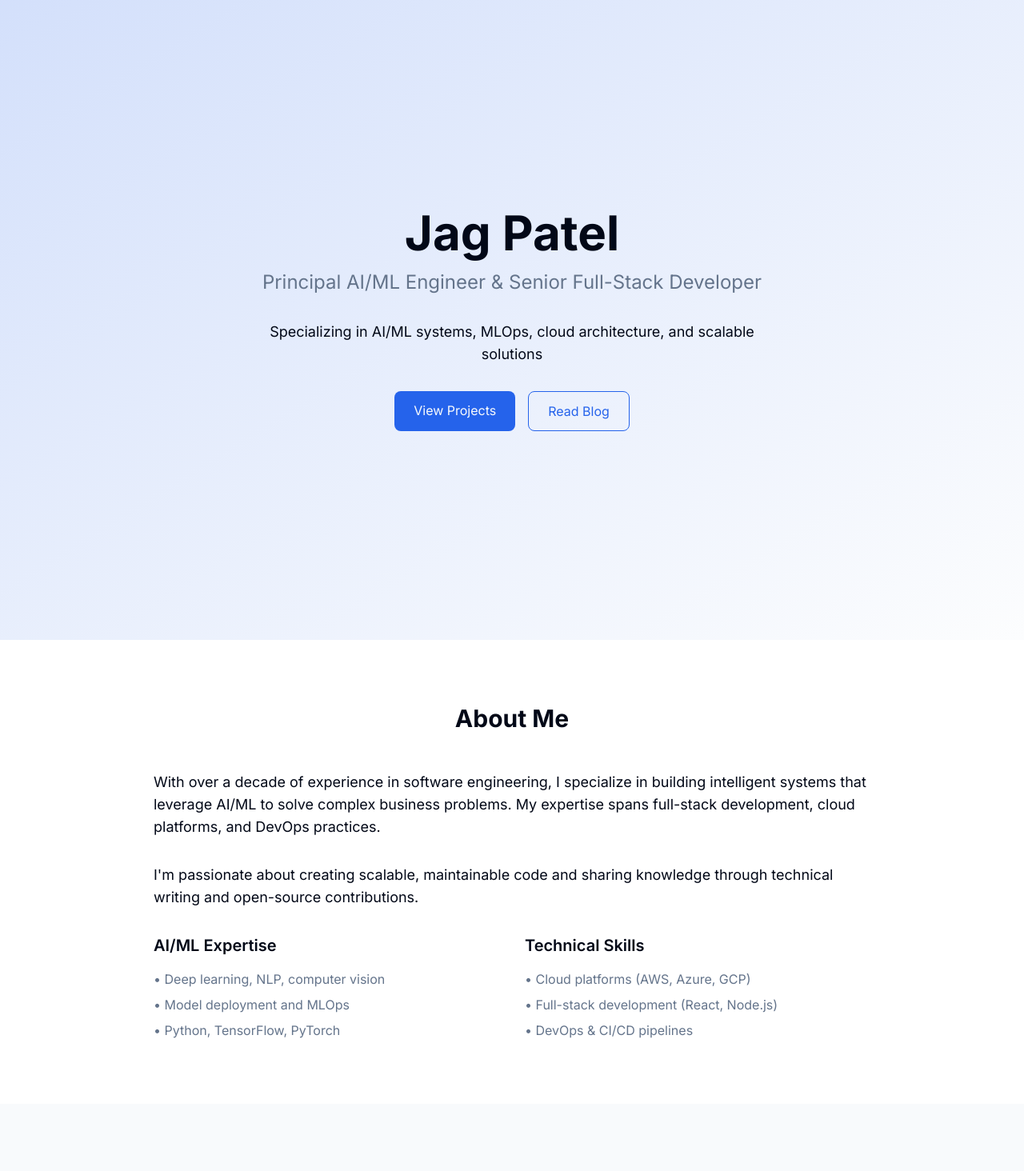
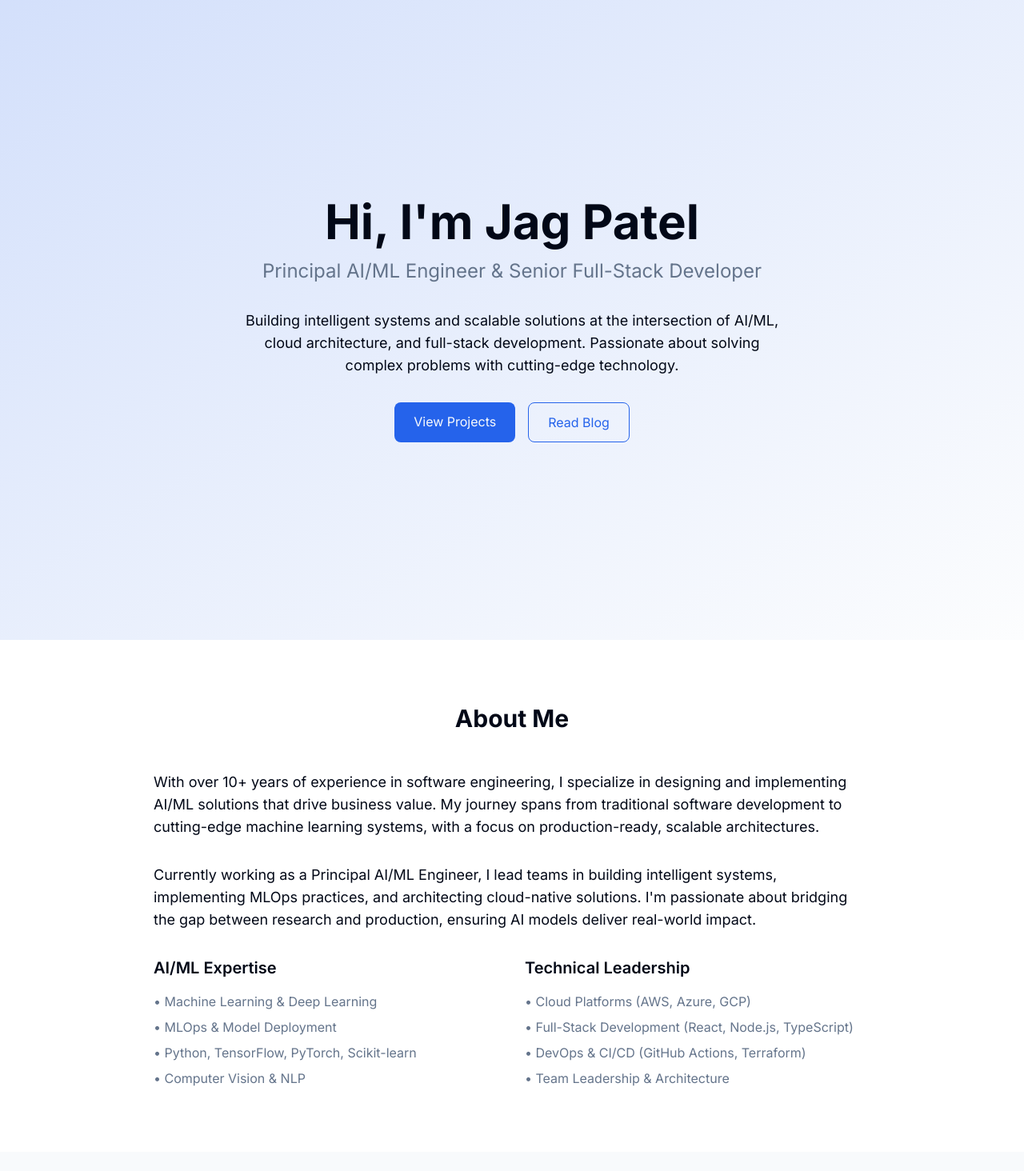
Before and after one commit to JagdishkumarPatel/JagdishkumarPatel.github.io, a Next.js app: page / in a window 1280 px wide. Shown: the top 1464 px of the page at 80% size. Built offline with nearby package versions, Linux system fonts and the light colour scheme.

Commit message:
feat: add personalized content for Jag Patel's portfolio

```diff
--- a/components/portfolio/about.tsx
+++ b/components/portfolio/about.tsx
@@ -13,26 +13,28 @@ export function About() {
           <h2 className="text-3xl font-bold text-center mb-12">About Me</h2>
           <div className="max-w-4xl mx-auto">
             <p className="text-lg mb-8">
-              With over a decade of experience in software engineering, I specialize in building intelligent systems that leverage AI/ML to solve complex business problems. My expertise spans full-stack development, cloud platforms, and DevOps practices.
+              With over 10+ years of experience in software engineering, I specialize in designing and implementing AI/ML solutions that drive business value. My journey spans from traditional software development to cutting-edge machine learning systems, with a focus on production-ready, scalable architectures.
             </p>
             <p className="text-lg mb-8">
-              I'm passionate about creating scalable, maintainable code and sharing knowledge through technical writing and open-source contributions.
+              Currently working as a Principal AI/ML Engineer, I lead teams in building intelligent systems, implementing MLOps practices, and architecting cloud-native solutions. I'm passionate about bridging the gap between research and production, ensuring AI models deliver real-world impact.
             </p>
             <div className="grid md:grid-cols-2 gap-8">
               <div>
                 <h3 className="text-xl font-semibold mb-4">AI/ML Expertise</h3>
                 <ul className="space-y-2 text-muted-foreground">
-                  <li>• Deep learning, NLP, computer vision</li>
-                  <li>• Model deployment and MLOps</li>
-                  <li>• Python, TensorFlow, PyTorch</li>
+                  <li>• Machine Learning & Deep Learning</li>
+                  <li>• MLOps & Model Deployment</li>
+                  <li>• Python, TensorFlow, PyTorch, Scikit-learn</li>
+                  <li>• Computer Vision & NLP</li>
                 </ul>
               </div>
               <div>
-                <h3 className="text-xl font-semibold mb-4">Technical Skills</h3>
+                <h3 className="text-xl font-semibold mb-4">Technical Leadership</h3>
                 <ul className="space-y-2 text-muted-foreground">
-                  <li>• Cloud platforms (AWS, Azure, GCP)</li>
-                  <li>• Full-stack development (React, Node.js)</li>
-                  <li>• DevOps & CI/CD pipelines</li>
+                  <li>• Cloud Platforms (AWS, Azure, GCP)</li>
+                  <li>• Full-Stack Development (React, Node.js, TypeScript)</li>
+                  <li>• DevOps & CI/CD (GitHub Actions, Terraform)</li>
+                  <li>• Team Leadership & Architecture</li>
                 </ul>
               </div>
             </div>
--- a/components/portfolio/contact.tsx
+++ b/components/portfolio/contact.tsx
@@ -18,7 +18,7 @@ export function Contact() {
             </p>
             <div className="flex justify-center gap-6">
               <a
-                href="mailto:jag.patel@example.com"
+                href="mailto:hello@jagpatel.dev"
                 className="flex items-center gap-2 bg-primary text-primary-foreground px-6 py-3 rounded-lg hover:bg-primary/90 transition-colors"
               >
                 <Mail size={20} />
--- a/components/portfolio/hero.tsx
+++ b/components/portfolio/hero.tsx
@@ -10,13 +10,13 @@ export function Hero() {
           transition={{ duration: 0.8 }}
         >
           <h1 className="text-4xl md:text-6xl font-bold mb-4">
-            Jag Patel
+            Hi, I'm Jag Patel
           </h1>
           <p className="text-xl md:text-2xl text-muted-foreground mb-8">
             Principal AI/ML Engineer & Senior Full-Stack Developer
           </p>
           <p className="text-lg mb-8 max-w-2xl mx-auto">
-            Specializing in AI/ML systems, MLOps, cloud architecture, and scalable solutions
+            Building intelligent systems and scalable solutions at the intersection of AI/ML, cloud architecture, and full-stack development. Passionate about solving complex problems with cutting-edge technology.
           </p>
           <div className="flex gap-4 justify-center">
             <a
```
